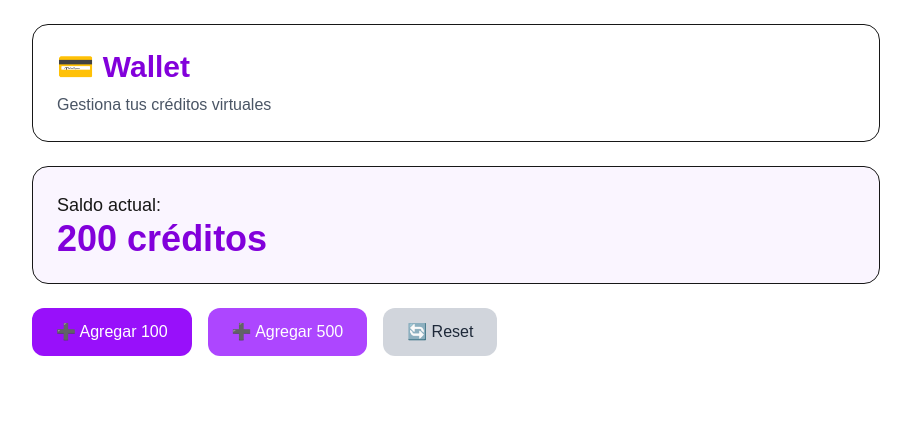
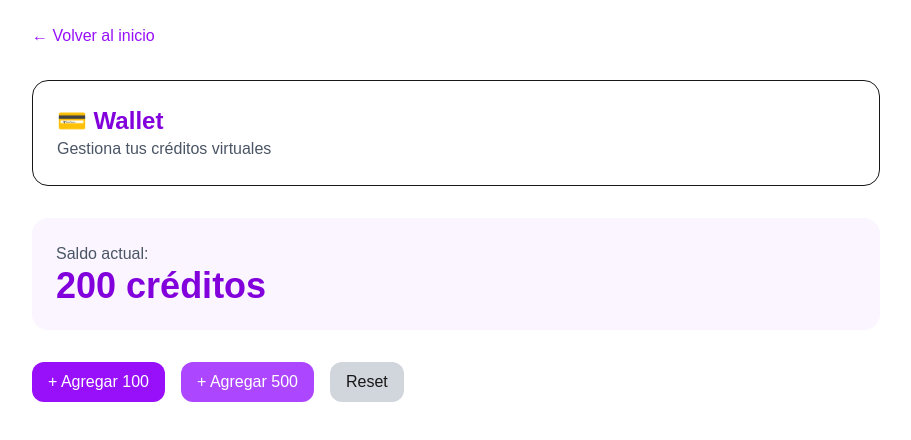
Before and after one commit to guerratorrescristian-collab/casino-meji-cash, a Next.js app: page /wallet in a window 1280 px wide. Shown: the top 440 px of the page, without its empty margins (184-1095 px from the left). Built offline with nearby package versions, Linux system fonts and the light colour scheme.

Commit message:
fix: wallet page syntax error

```diff
--- a/app/wallet/page.tsx
+++ b/app/wallet/page.tsx
@@ -1,25 +1,32 @@
 "use client";
 
+import Link from "next/link";
 import { useWallet } from "../hooks/useWallet";
 
 export default function WalletPage() {
   const { balance, addCredits, resetCredits } = useWallet();
 
   return (
-    <div className="space-y-6">
-      <div className="rounded-2xl border p-6 bg-white">
-        <h1 className="text-3xl font-bold text-purple-700">
+    <div className="max-w-4xl mx-auto space-y-8">
+
+      <Link
+        href="/"
+        className="inline-block text-purple-600 hover:underline"
+      >
+        ← Volver al inicio
+      </Link>
+
+      <div className="rounded-2xl border p-6">
+        <h1 className="text-2xl font-bold text-purple-700">
           💳 Wallet
         </h1>
-        <p className="text-gray-600 mt-2">
+        <p className="text-gray-600">
           Gestiona tus créditos virtuales
         </p>
       </div>
 
-      <div className="rounded-2xl border p-6 bg-purple-50">
-        <p className="text-lg">
-          Saldo actual:
-        </p>
+      <div className="rounded-2xl bg-purple-50 p-6">
+        <p className="text-gray-600">Saldo actual:</p>
         <p className="text-4xl font-bold text-purple-700">
           {balance} créditos
         </p>
@@ -28,25 +35,26 @@ export default function WalletPage() {
       <div className="flex gap-4">
         <button
           onClick={() => addCredits(100)}
-          className="rounded-xl bg-purple-600 px-6 py-3 text-white hover:bg-purple-700"
+          className="bg-purple-600 text-white px-4 py-2 rounded-xl"
         >
-          ➕ Agregar 100
+          + Agregar 100
         </button>
 
         <button
           onClick={() => addCredits(500)}
-          className="rounded-xl bg-purple-500 px-6 py-3 text-white hover:bg-purple-600"
+          className="bg-purple-500 text-white px-4 py-2 rounded-xl"
         >
-          ➕ Agregar 500
+          + Agregar 500
         </button>
 
         <button
           onClick={resetCredits}
-          className="rounded-xl bg-gray-300 px-6 py-3 text-gray-800 hover:bg-gray-400"
+          className="bg-gray-300 px-4 py-2 rounded-xl"
         >
-          🔄 Reset
+          Reset
         </button>
       </div>
+
     </div>
   );
 }
```
